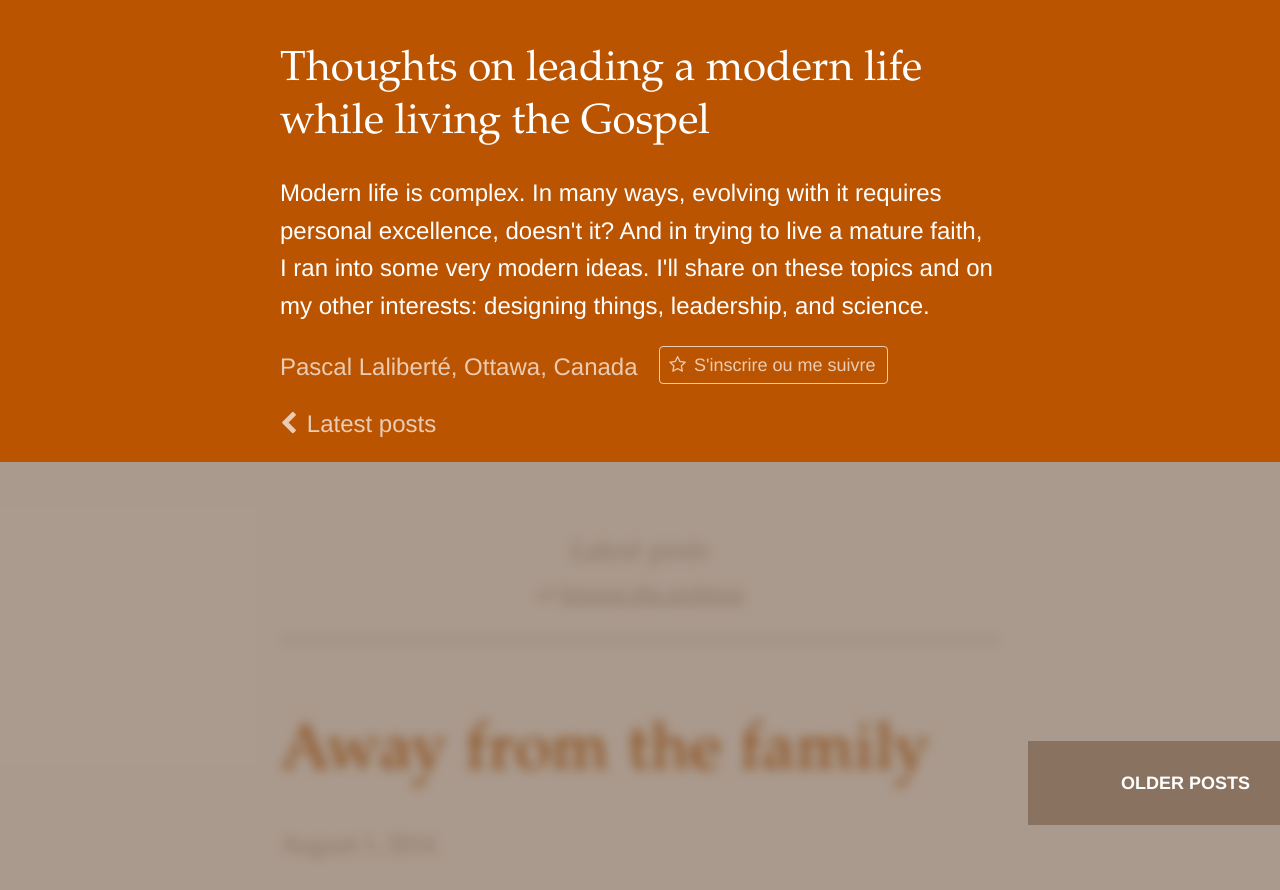
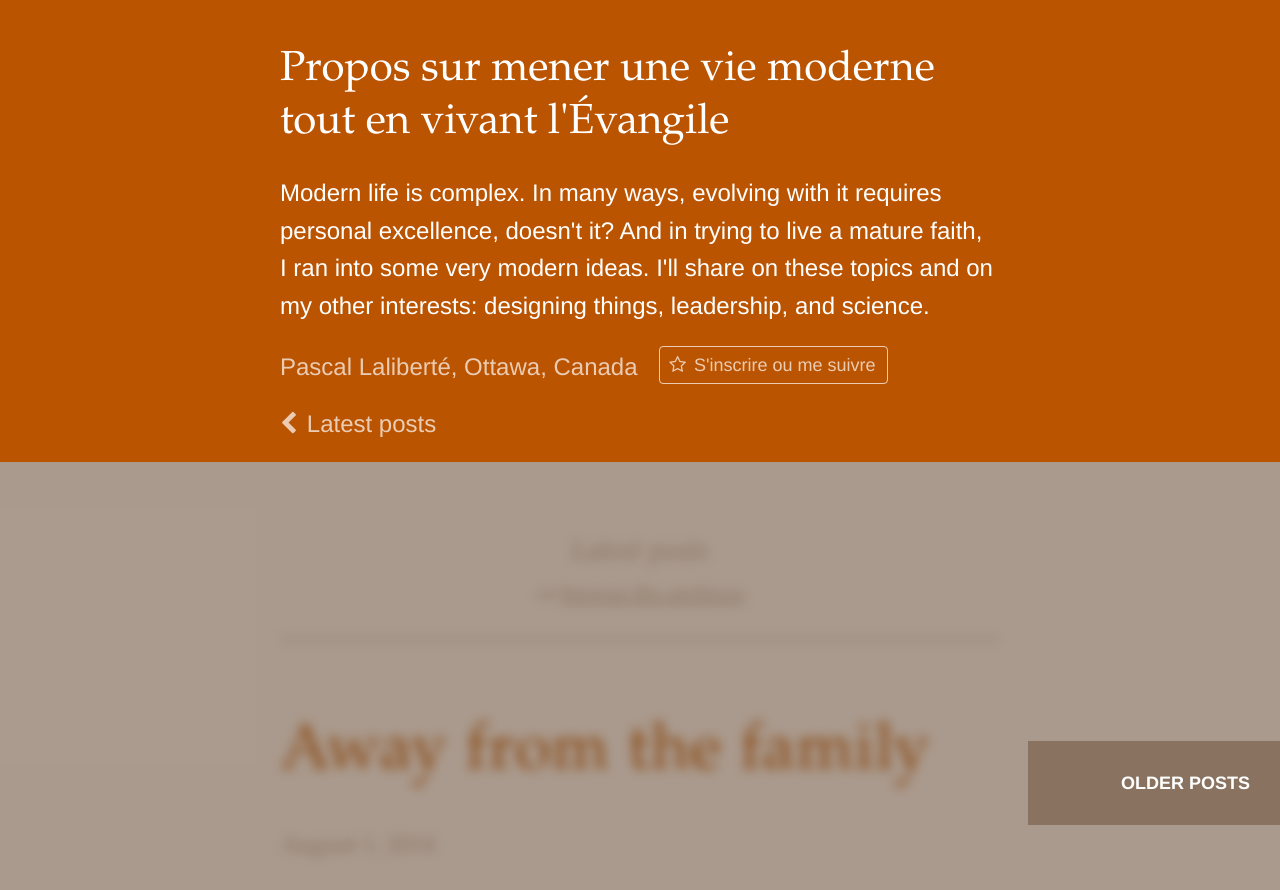
Before and after one commit to pascallaliberte/par.pascallaliberte.me, a Jekyll site: the page built from index.html, in a window 1280 px wide and 900 px high. Shown: the top 890 px of the window. Built offline with Jekyll 4.4.1, drawn with Linux system fonts in a browser that asks for light colours; nearby versions of some CDN libraries; the list of posts is cut into pages by our own code.

Commit message:
Modifié le titre du blogue - Employé: Propos sur mener une vie moderne tout en vivant l'Évangile

```diff
--- a/_config.yml
+++ b/_config.yml
@@ -1,4 +1,4 @@
-name: Thoughts on leading a modern life while living the Gospel
+name: Propos sur mener une vie moderne tout en vivant l'Évangile
 author: Pascal Laliberté
 url: http://par.pascallaliberte.me
 markdown: kramdown
```
